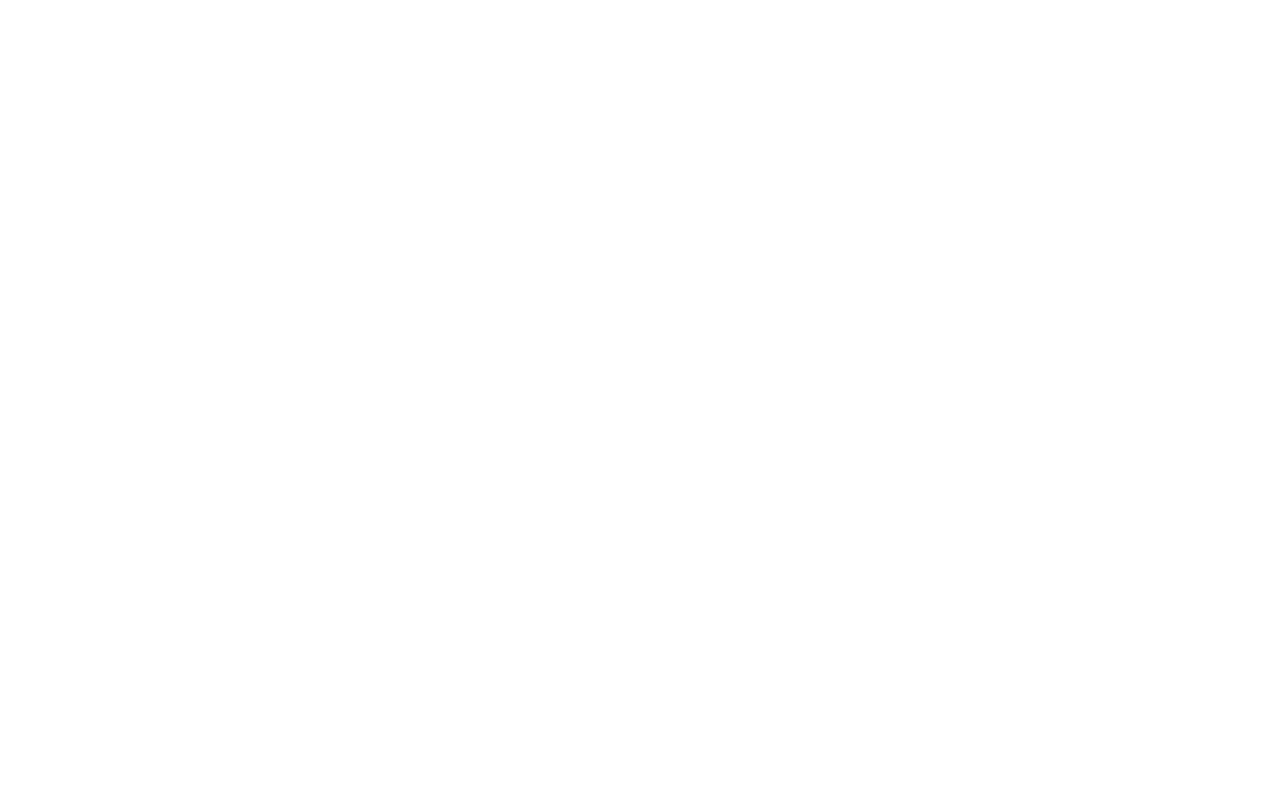
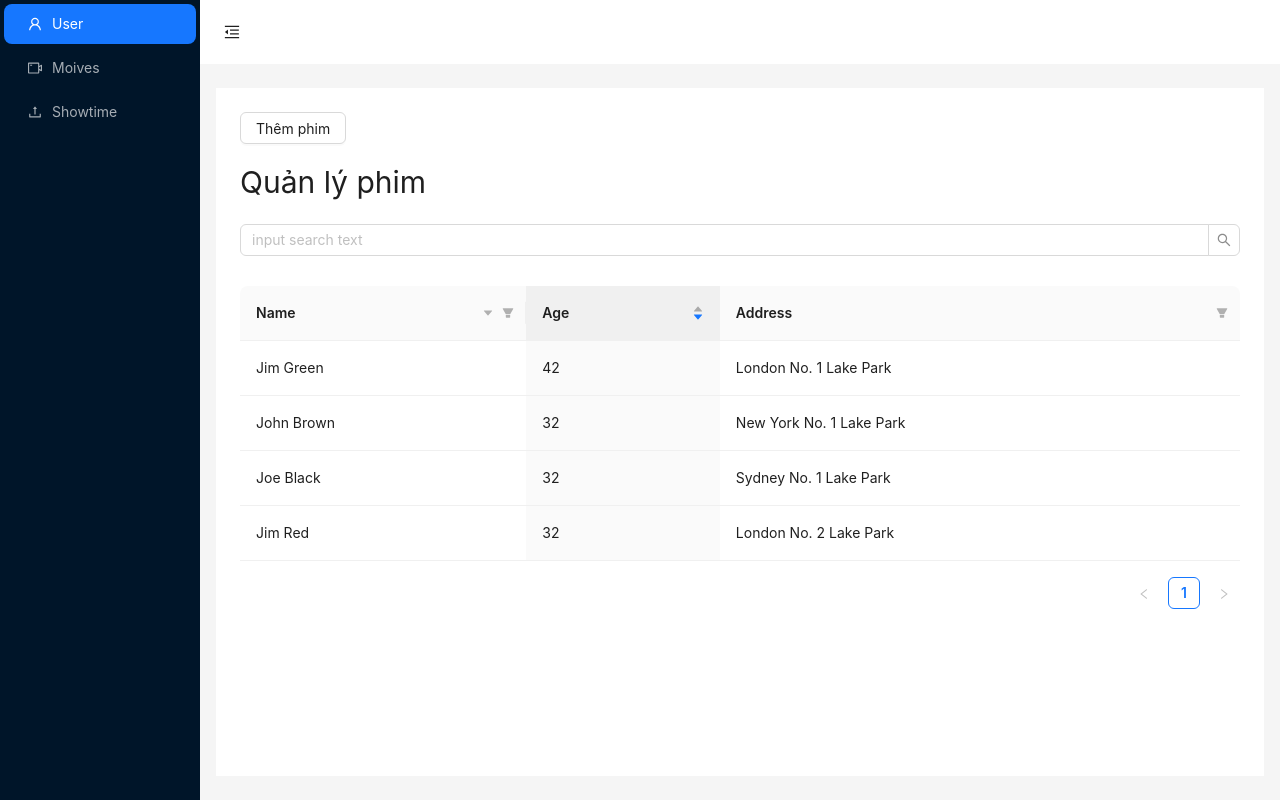
Before and after one commit to TrungPT98/BCS07_Nhom7_CapstoneMovie, a React (Create React App) app: page /admin/movies in a window 1280 px wide. Before the commit this address had no page. Built offline with nearby package versions, Linux system fonts and the light colour scheme.

Commit message:
new update

```diff
--- a/src/App.js
+++ b/src/App.js
@@ -5,6 +5,7 @@
 import Register from "./pages/Register/Register";
 import AdminTemplate from "./template/AdminTemplate";
 import UserManagement from "./pages/UserManagement/UserManagement";
+import MovieManagment from "./pages/MoviesManagment/MoviesManagment";
 function App() {
   return (
     <BrowserRouter>
@@ -16,6 +17,8 @@
         </Route>
         <Route path="/admin" element={<AdminTemplate/>}>
           <Route path="user" element={<UserManagement/>}/>
+          <Route path="movies" element={<MovieManagment/>}/>
+          <Route path="showtime" />
         </Route>
 
       </Routes>
--- /dev/null
+++ b/src/Components/TableMovies/TableMovies.jsx
@@ -0,0 +1,110 @@
+import React from "react";
+import { Table, Input } from "antd";
+const columns = [
+  {
+    title: "Name",
+    dataIndex: "name",
+    filters: [
+      {
+        text: "Joe",
+        value: "Joe",
+      },
+      {
+        text: "Jim",
+        value: "Jim",
+      },
+      {
+        text: "Submenu",
+        value: "Submenu",
+        children: [
+          {
+            text: "Green",
+            value: "Green",
+          },
+          {
+            text: "Black",
+            value: "Black",
+          },
+        ],
+      },
+    ],
+    // specify the condition of filtering result
+    // here is that finding the name started with `value`
+    onFilter: (value, record) => record.name.indexOf(value) === 0,
+    sorter: (a, b) => a.name.length - b.name.length,
+    sortDirections: ["descend"],
+  },
+  {
+    title: "Age",
+    dataIndex: "age",
+    defaultSortOrder: "descend",
+    sorter: (a, b) => a.age - b.age,
+  },
+  {
+    title: "Address",
+    dataIndex: "address",
+    filters: [
+      {
+        text: "London",
+        value: "London",
+      },
+      {
+        text: "New York",
+        value: "New York",
+      },
+    ],
+    onFilter: (value, record) => record.address.indexOf(value) === 0,
+  },
+];
+const data = [
+  {
+    key: "1",
+    name: "John Brown",
+    age: 32,
+    address: "New York No. 1 Lake Park",
+  },
+  {
+    key: "2",
+    name: "Jim Green",
+    age: 42,
+    address: "London No. 1 Lake Park",
+  },
+  {
+    key: "3",
+    name: "Joe Black",
+    age: 32,
+    address: "Sydney No. 1 Lake Park",
+  },
+  {
+    key: "4",
+    name: "Jim Red",
+    age: 32,
+    address: "London No. 2 Lake Park",
+  },
+];
+const onChange = (pagination, filters, sorter, extra) => {
+  console.log("params", pagination, filters, sorter, extra);
+};
+// input search
+const { Search } = Input;
+
+const onSearch = (value) => console.log(value);
+const TableMovies = () => {
+  return (
+    <div className="container">
+      <h3 className="mb-6 text-3xl">Quản lý phim</h3>
+      <Search
+        placeholder="input search text"
+        allowClear
+        onSearch={onSearch}
+        style={{
+          width: '100%',
+          marginBottom: '30px',
+        }}
+      />
+      <Table columns={columns} dataSource={data} onChange={onChange} />
+    </div>
+  );
+};
+
+export default TableMovies;
--- a/src/Components/TableUser/TableUser.jsx
+++ b/src/Components/TableUser/TableUser.jsx
@@ -6,19 +6,19 @@
 import { getAllUserThunk } from "../../redux/slices/nguoiDungSlice";
 import { ExclamationCircleFilled } from "@ant-design/icons";
 const { confirm } = Modal;
-const showConfirm = () => {
-  confirm({
-    title: "Do you Want to delete these items?",
-    icon: <ExclamationCircleFilled />,
-    content: "Some descriptions",
-    onOk() {
-      console.log("OK");
-    },
-    onCancel() {
-      console.log("Cancel");
-    },
-  });
-};
+// const showConfirm = () => {
+//   confirm({
+//     title: "Do you Want to delete these items?",
+//     icon: <ExclamationCircleFilled />,
+//     content: "Some descriptions",
+//     onOk() {
+//       console.log("OK");
+//     },
+//     onCancel() {
+//       console.log("Cancel");
+//     },
+//   });
+// };
 const TableUser = () => {
   const dispatch = useDispatch();
   // lấy dữ liệu từ store
@@ -127,7 +127,12 @@
     };
   });
 
-  return <Table columns={columns} dataSource={newUser} />;
+  return (
+    <div className="container">
+      <h3 className="mb-8 text-3xl">Quản lý người dùng</h3>
+      <Table columns={columns} dataSource={newUser} />
+    </div>
+  );
 };
 
 export default TableUser;
--- /dev/null
+++ b/src/pages/MoviesManagment/MoviesManagment.jsx
@@ -0,0 +1,15 @@
+import React from "react";
+import TableMovies from "../../Components/TableMovies/TableMovies";
+import { Button } from "antd";
+const MovieManagment = () => {
+  return (
+    <div>
+      <Button className="mb-5 ">
+        Thêm phim
+      </Button>
+      <TableMovies />
+    </div>
+  );
+};
+
+export default MovieManagment;
--- /dev/null
+++ b/src/redux/slices/movieSlice.jsx
@@ -0,0 +1,23 @@
+import { createAsyncThunk, createSlice } from "@reduxjs/toolkit";
+// createAsynThunk xử lý bất đồng bộ
+// export const getAllUserThunk = createAsyncThunk(
+//     "nguoiDung/getAllUser",
+//     async () => {
+//       const res = await nguoiDungServ.getAllUser();
+//       return res.data.content;
+//     }
+//   );
+const initialState = {
+    movies: [],
+  };
+// setup reduxtoolkit
+export const moviesSlice = createSlice({
+    name: 'movies',
+    initialState,
+    reducers:{
+
+    }
+})
+
+// export const
+ export default moviesSlice.reducer
--- a/src/template/AdminTemplate.jsx
+++ b/src/template/AdminTemplate.jsx
@@ -32,7 +32,7 @@
             {
               key: "2",
               icon: <VideoCameraOutlined />,
-              label: <NavLink to="/admin/fimls">Films</NavLink>,
+              label: <NavLink to="/admin/Movies">Moives</NavLink>,
             },
             {
               key: "3",
```
Also changed, not shown: src/redux/slices/nguoiDungSlice.jsx (+8 -5 lines).
